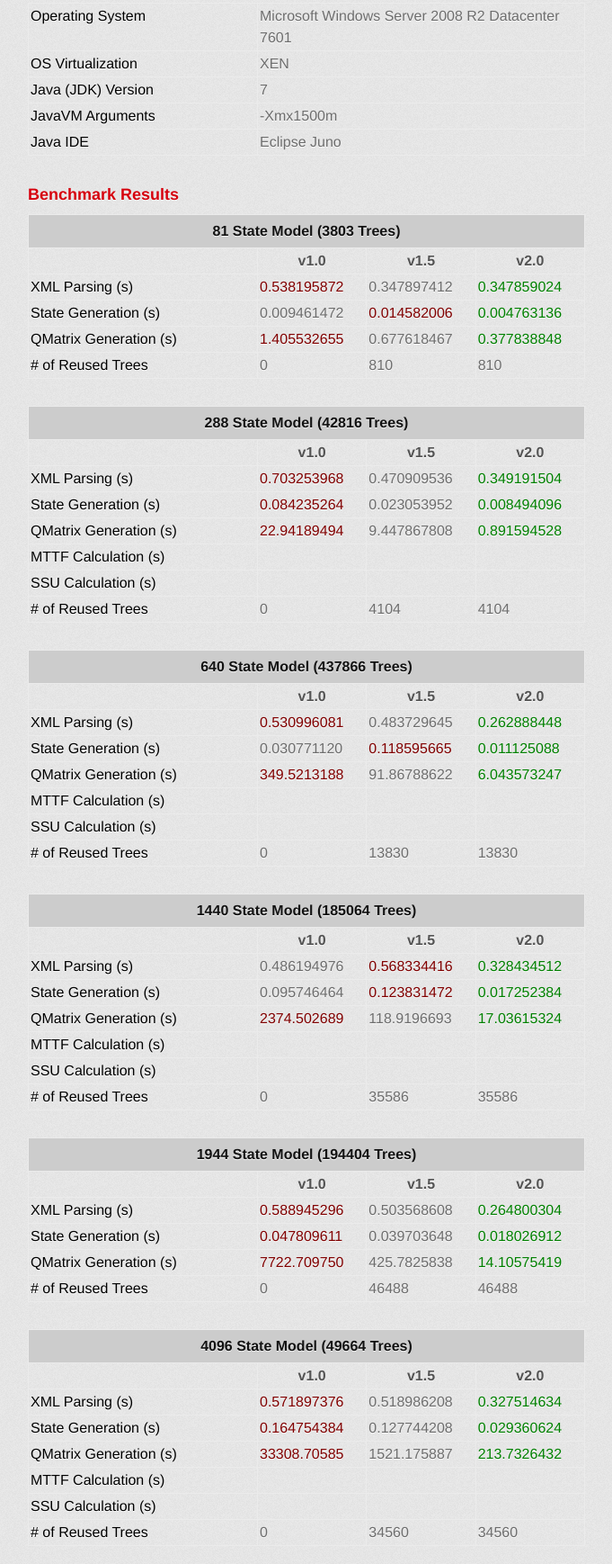
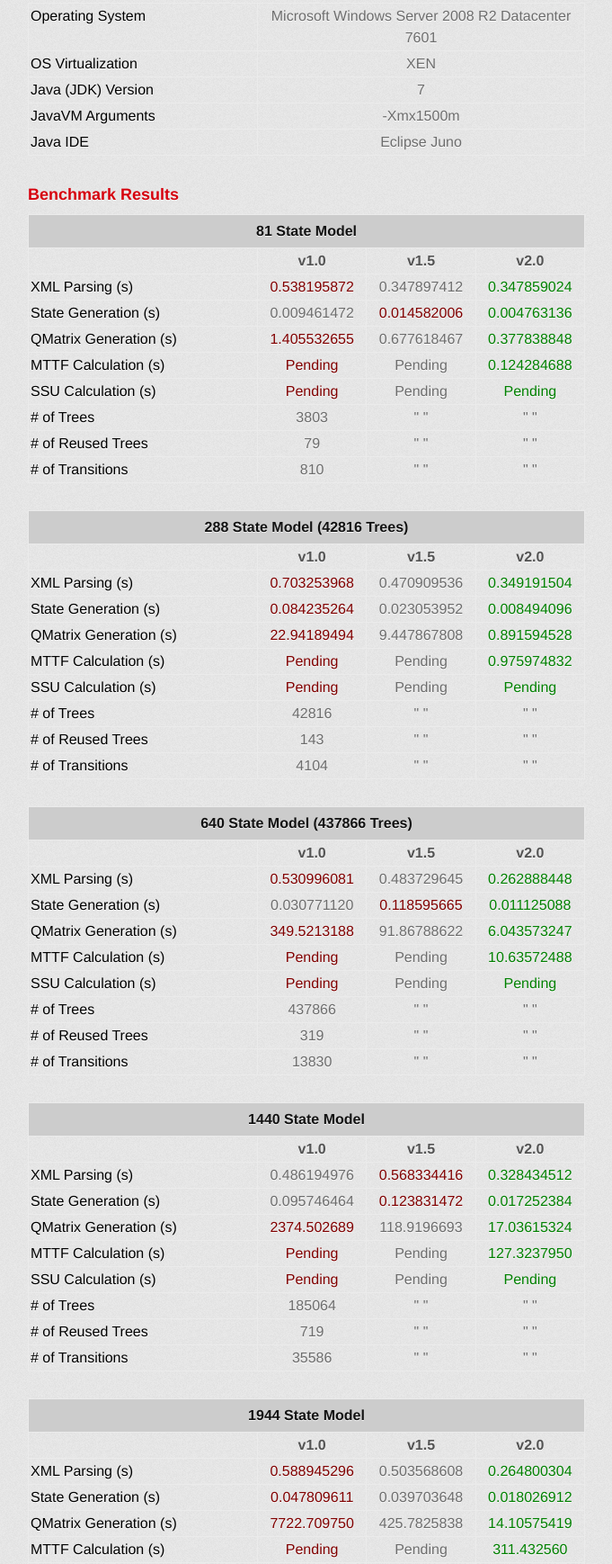
Before and after one commit to soulcyon/decaf2, a plain HTML site: page index.html in a window 1280 px wide. Shown: the part 1062-2800 px from the top of the page at 90% size, without its empty margins (299-980 px from the left). Drawn offline with Linux system fonts and the light colour scheme; a web font is replaced by a local one.

Commit message:
Updated MTTF data

```diff
--- a/index.html
+++ b/index.html
@@ -100,7 +100,7 @@
           <table>
               <thead>
                 <tr>
-                    <th colspan="4">81 State Model (3803 Trees)</th>
+                    <th colspan="4">81 State Model</th>
                 </tr>
                 <tr>
                     <td></td>
@@ -110,28 +110,52 @@
                 </tr>
               </thead>
               <tr>
-                  <td>XML Parsing (s)</td>
+                  <td class="first">XML Parsing (s)</td>
                   <td slowest>0.538195872</td>
                   <td>0.347897412</td>
                   <td fastest>0.347859024</td>
               </tr>
               <tr>
-                  <td>State Generation (s)</td>
+                  <td class="first">State  Generation (s)</td>
                   <td>0.009461472</td>
                   <td slowest>0.014582006</td>
                   <td fastest>0.004763136</td>
               </tr>
               <tr>
-                  <td>QMatrix Generation (s)</td>
+                  <td class="first">QMatrix Generation (s)</td>
                   <td slowest>1.405532655</td>
                   <td>0.677618467</td>
                   <td fastest>0.377838848</td>
               </tr>
               <tr>
-                  <td># of Reused Trees</td>
-                  <td>0</td>
+                  <td class="first">MTTF Calculation (s)</td>
+                  <td slowest>Pending</td>
+                  <td>Pending</td>
+                  <td fastest>0.124284688</td>
+              </tr>
+              <tr>
+                  <td class="first">SSU Calculation (s)</td>
+                  <td slowest>Pending</td>
+                  <td>Pending</td>
+                  <td fastest>Pending</td>
+              </tr>
+              <tr>
+                  <td class="first"># of Trees</td>
+                  <td>3803</td>
+                  <td>" "</td>
+                  <td>" "</td>
+              </tr>
+              <tr>
+                  <td class="first"># of Reused Trees</td>
+                  <td>79</td>
+                  <td>" "</td>
+                  <td>" "</td>
+              </tr>
+              <tr>
+                  <td class="first"># of Transitions</td>
                   <td>810</td>
-                  <td>810</td>
+                  <td>" "</td>
+                  <td>" "</td>
               </tr>
             </table>
             <table>
@@ -147,40 +171,52 @@
                 </tr>
               </thead>
               <tr>
-                  <td>XML Parsing (s)</td>
+                  <td class="first">XML Parsing (s)</td>
                   <td slowest>0.703253968</td>
                   <td>0.470909536</td>
                   <td fastest>0.349191504</td>
               </tr>
               <tr>
-                  <td>State Generation (s)</td>
+                  <td class="first">State  Generation (s)</td>
                   <td slowest>0.084235264</td>
                   <td>0.023053952</td>
                   <td fastest>0.008494096</td>
               </tr>
               <tr>
-                  <td>QMatrix Generation (s)</td>
+                  <td class="first">QMatrix Generation (s)</td>
                   <td slowest>22.94189494</td>
                   <td>9.447867808</td>
                   <td fastest>0.891594528</td>
               </tr>
               <tr>
-                  <td>MTTF Calculation (s)</td>
-                  <td slowest></td>
-                  <td></td>
-                  <td fastest></td>
+                  <td class="first">MTTF Calculation (s)</td>
+                  <td slowest>Pending</td>
+                  <td>Pending</td>
+                  <td fastest>0.975974832</td>
               </tr>
               <tr>
-                  <td>SSU Calculation (s)</td>
-                  <td slowest></td>
-                  <td></td>
-                  <td fastest></td>
+                  <td class="first">SSU Calculation (s)</td>
+                  <td slowest>Pending</td>
+                  <td>Pending</td>
+                  <td fastest>Pending</td>
               </tr>
               <tr>
-                  <td># of Reused Trees</td>
-                  <td>0</td>
+                  <td class="first"># of Trees</td>
+                  <td>42816</td>
+                  <td>" "</td>
+                  <td>" "</td>
+              </tr>
+              <tr>
+                  <td class="first"># of Reused Trees</td>
+                  <td>143</td>
+                  <td>" "</td>
+                  <td>" "</td>
+              </tr>
+              <tr>
+                  <td class="first"># of Transitions</td>
                   <td>4104</td>
-                  <td>4104</td>
+                  <td>" "</td>
+                  <td>" "</td>
               </tr>
             </table>
             <table>
@@ -196,46 +232,58 @@
                 </tr>
               </thead>
               <tr>
-                  <td>XML Parsing (s)</td>
+                  <td class="first">XML Parsing (s)</td>
                   <td slowest>0.530996081</td>
                   <td>0.483729645</td>
                   <td fastest>0.262888448</td>
               </tr>
               <tr>
-                  <td>State Generation (s)</td>
+                  <td class="first">State  Generation (s)</td>
                   <td>0.030771120</td>
                   <td slowest>0.118595665</td>
                   <td fastest>0.011125088</td>
               </tr>
               <tr>
-                  <td>QMatrix Generation (s)</td>
+                  <td class="first">QMatrix Generation (s)</td>
                   <td slowest>349.5213188</td>
                   <td>91.86788622</td>
                   <td fastest>6.043573247</td>
               </tr>
               <tr>
-                  <td>MTTF Calculation (s)</td>
-                  <td slowest></td>
-                  <td></td>
-                  <td fastest></td>
+                  <td class="first">MTTF Calculation (s)</td>
+                  <td slowest>Pending</td>
+                  <td>Pending</td>
+                  <td fastest>10.63572488</td>
               </tr>
               <tr>
-                  <td>SSU Calculation (s)</td>
-                  <td slowest></td>
-                  <td></td>
-                  <td fastest></td>
+                  <td class="first">SSU Calculation (s)</td>
+                  <td slowest>Pending</td>
+                  <td>Pending</td>
+                  <td fastest>Pending</td>
               </tr>
               <tr>
-                  <td># of Reused Trees</td>
-                  <td>0</td>
+                  <td class="first"># of Trees</td>
+                  <td>437866</td>
+                  <td>" "</td>
+                  <td>" "</td>
+              </tr>
+              <tr>
+                  <td class="first"># of Reused Trees</td>
+                  <td>319</td>
+                  <td>" "</td>
+                  <td>" "</td>
+              </tr>
+              <tr>
+                  <td class="first"># of Transitions</td>
                   <td>13830</td>
-                  <td>13830</td>
+                  <td>" "</td>
+                  <td>" "</td>
               </tr>
             </table>
             <table>
               <thead>
                 <tr>
-                    <th colspan="4">1440 State Model (185064 Trees)</th>
+                    <th colspan="4">1440 State Model</th>
                 </tr>
                 <tr>
                     <td></td>
@@ -245,46 +293,58 @@
                 </tr>
               </thead>
               <tr>
-                  <td>XML Parsing (s)</td>
+                  <td class="first">XML Parsing (s)</td>
                   <td>0.486194976</td>
                   <td slowest>0.568334416</td>
                   <td fastest>0.328434512</td>
               </tr>
               <tr>
-                  <td>State Generation (s)</td>
+                  <td class="first">State  Generation (s)</td>
                   <td>0.095746464</td>
                   <td slowest>0.123831472</td>
                   <td fastest>0.017252384</td>
               </tr>
               <tr>
-                  <td>QMatrix Generation (s)</td>
+                  <td class="first">QMatrix Generation (s)</td>
                   <td slowest>2374.502689</td>
                   <td>118.9196693</td>
                   <td fastest>17.03615324</td>
               </tr>
               <tr>
-                  <td>MTTF Calculation (s)</td>
-                  <td slowest></td>
-                  <td></td>
-                  <td fastest></td>
+                  <td class="first">MTTF Calculation (s)</td>
+                  <td slowest>Pending</td>
+                  <td>Pending</td>
+                  <td fastest>127.3237950</td>
               </tr>
               <tr>
-                  <td>SSU Calculation (s)</td>
-                  <td slowest></td>
-                  <td></td>
-                  <td fastest></td>
+                  <td class="first">SSU Calculation (s)</td>
+                  <td slowest>Pending</td>
+                  <td>Pending</td>
+                  <td fastest>Pending</td>
               </tr>
               <tr>
-                  <td># of Reused Trees</td>
-                  <td>0</td>
+                  <td class="first"># of Trees</td>
+                  <td>185064</td>
+                  <td>" "</td>
+                  <td>" "</td>
+              </tr>
+              <tr>
+                  <td class="first"># of Reused Trees</td>
+                  <td>719</td>
+                  <td>" "</td>
+                  <td>" "</td>
+              </tr>
+              <tr>
+                  <td class="first"># of Transitions</td>
                   <td>35586</td>
-                  <td>35586</td>
+                  <td>" "</td>
+                  <td>" "</td>
               </tr>
             </table>
             <table>
               <thead>
                 <tr>
-                    <th colspan="4">1944 State Model (194404 Trees)</th>
+                    <th colspan="4">1944 State Model</th>
                 </tr>
                 <tr>
                     <td></td>
@@ -294,34 +354,58 @@
                 </tr>
               </thead>
               <tr>
-                  <td>XML Parsing (s)</td>
+                  <td class="first">XML Parsing (s)</td>
                   <td slowest>0.588945296</td>
                   <td>0.503568608</td>
                   <td fastest>0.264800304</td>
               </tr>
               <tr>
-                  <td>State Generation (s)</td>
+                  <td class="first">State  Generation (s)</td>
                   <td slowest>0.047809611</td>
                   <td>0.039703648</td>
                   <td fastest>0.018026912</td>
               </tr>
               <tr>
-                  <td>QMatrix Generation (s)</td>
+                  <td class="first">QMatrix Generation (s)</td>
                   <td slowest>7722.709750</td>
                   <td>425.7825838</td>
                   <td fastest>14.10575419</td>
               </tr>
               <tr>
-                  <td># of Reused Trees</td>
-                  <td>0</td>
+                  <td class="first">MTTF Calculation (s)</td>
+                  <td slowest>Pending</td>
+                  <td>Pending</td>
+                  <td fastest> 311.432560</td>
+              </tr>
+              <tr>
+                  <td class="first">SSU Calculation (s)</td>
+                  <td slowest>Pending</td>
+                  <td>Pending</td>
+                  <td fastest>Pending</td>
+              </tr>
+              <tr>
+                  <td class="first"># of Trees</td>
+                  <td>194404</td>
+                  <td>" "</td>
+                  <td>" "</td>
+              </tr>
+              <tr>
+                  <td class="first"># of Reused Trees</td>
+                  <td>971</td>
+                  <td>" "</td>
+                  <td>" "</td>
+              </tr>
+              <tr>
+                  <td class="first"># of Transitions</td>
                   <td>46488</td>
-                  <td>46488</td>
+                  <td>" "</td>
+                  <td>" "</td>
               </tr>
             </table>
             <table>
               <thead>
                 <tr>
-                    <th colspan="4">4096 State Model (49664 Trees)</th>
+                    <th colspan="4">4096 State Model</th>
                 </tr>
                 <tr>
                     <td></td>
@@ -331,40 +415,52 @@
                 </tr>
               </thead>
               <tr>
-                  <td>XML Parsing (s)</td>
+                  <td class="first">XML Parsing (s)</td>
                   <td slowest>0.571897376</td>
                   <td>0.518986208</td>
                   <td fastest>0.327514634</td>
               </tr>
               <tr>
-                  <td>State Generation (s)</td>
+                  <td class="first">State  Generation (s)</td>
                   <td slowest>0.164754384</td>
                   <td>0.127744208</td>
                   <td fastest>0.029360624</td>
               </tr>
               <tr>
-                  <td>QMatrix Generation (s)</td>
+                  <td class="first">QMatrix Generation (s)</td>
                   <td slowest>33308.70585</td>
                   <td>1521.175887</td>
                   <td fastest>213.7326432</td>
               </tr>
               <tr>
-                  <td>MTTF Calculation (s)</td>
-                  <td slowest></td>
-                  <td></td>
-                  <td fastest></td>
+                  <td class="first">MTTF Calculation (s)</td>
+                  <td slowest>Pending</td>
+                  <td>Pending</td>
+                  <td fastest>0.124284688</td>
               </tr>
               <tr>
-                  <td>SSU Calculation (s)</td>
-                  <td slowest></td>
-                  <td></td>
-                  <td fastest></td>
+                  <td class="first">SSU Calculation (s)</td>
+                  <td slowest>Pending</td>
+                  <td>Pending</td>
+                  <td fastest>Pending</td>
               </tr>
               <tr>
-                  <td># of Reused Trees</td>
-                  <td>0</td>
-                  <td>34560</td>
-                  <td>34560</td>
+                  <td class="first"># of Trees</td>
+                  <td>3803</td>
+                  <td>" "</td>
+                  <td>" "</td>
+              </tr>
+              <tr>
+                  <td class="first"># of Reused Trees</td>
+                  <td>79</td>
+                  <td>" "</td>
+                  <td>" "</td>
+              </tr>
+              <tr>
+                  <td class="first"># of Transitions</td>
+                  <td>810</td>
+                  <td>" "</td>
+                  <td>" "</td>
               </tr>
             </table>
             <table>
@@ -380,40 +476,52 @@
                 </tr>
               </thead>
               <tr>
-                  <td>XML Parsing (s)</td>
+                  <td class="first">XML Parsing (s)</td>
                   <td slowest>0.526125392</td>
                   <td>0.480173344</td>
                   <td fastest>0.327510112</td>
               </tr>
               <tr>
-                  <td>State Generation (s)</td>
+                  <td class="first">State  Generation (s)</td>
                   <td slowest>0.277208336</td>
                   <td>0.127744208</td>
                   <td fastest>0.037197824</td>
               </tr>
               <tr>
-                  <td>QMatrix Generation (s)</td>
+                  <td class="first">QMatrix Generation (s)</td>
                   <td slowest>Pending</td>
                   <td>4200.160334</td>
                   <td fastest>1198.807579</td>
               </tr>
               <tr>
-                  <td>MTTF Calculation (s)</td>
-                  <td slowest></td>
-                  <td></td>
-                  <td fastest></td>
+                  <td class="first">MTTF Calculation (s)</td>
+                  <td slowest>Pending</td>
+                  <td>Pending</td>
+                  <td fastest>0.124284688</td>
               </tr>
               <tr>
-                  <td>SSU Calculation (s)</td>
-                  <td slowest></td>
-                  <td></td>
-                  <td fastest></td>
+                  <td class="first">SSU Calculation (s)</td>
+                  <td slowest>Pending</td>
+                  <td>Pending</td>
+                  <td fastest>Pending</td>
               </tr>
               <tr>
-                  <td># of Reused Trees</td>
-                  <td>0</td>
-                  <td>52864</td>
-                  <td>52864</td>
+                  <td class="first"># of Trees</td>
+                  <td>3803</td>
+                  <td>" "</td>
+                  <td>" "</td>
+              </tr>
+              <tr>
+                  <td class="first"># of Reused Trees</td>
+                  <td>79</td>
+                  <td>" "</td>
+                  <td>" "</td>
+              </tr>
+              <tr>
+                  <td class="first"># of Transitions</td>
+                  <td>810</td>
+                  <td>" "</td>
+                  <td>" "</td>
               </tr>
           </table>
         </section>
--- a/stylesheets/stylesheet.css
+++ b/stylesheets/stylesheet.css
@@ -232,7 +232,7 @@ thead td {
 td {
   border: 1px solid #ebebeb;
   padding: 2px;
-  text-align: left;
+  text-align: center;
   font-weight: 300;
 }
 
@@ -244,9 +244,10 @@ td[slowest] {
   color: maroon;
 }
 
-td:first-child {
+td:first-child, td.first {
   color: black;
   width: 250px;
+  text-align: left;
 }
 form {
   background: #f2f2f2;
```
